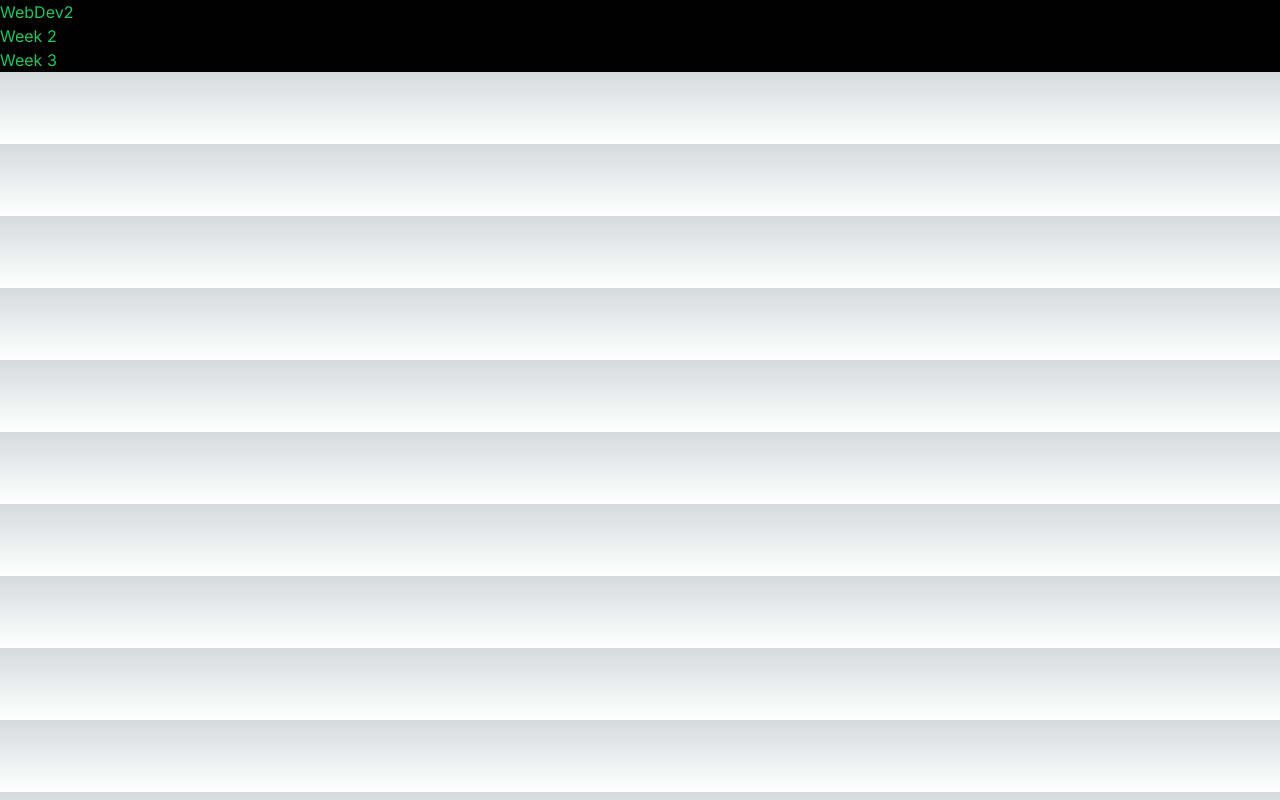
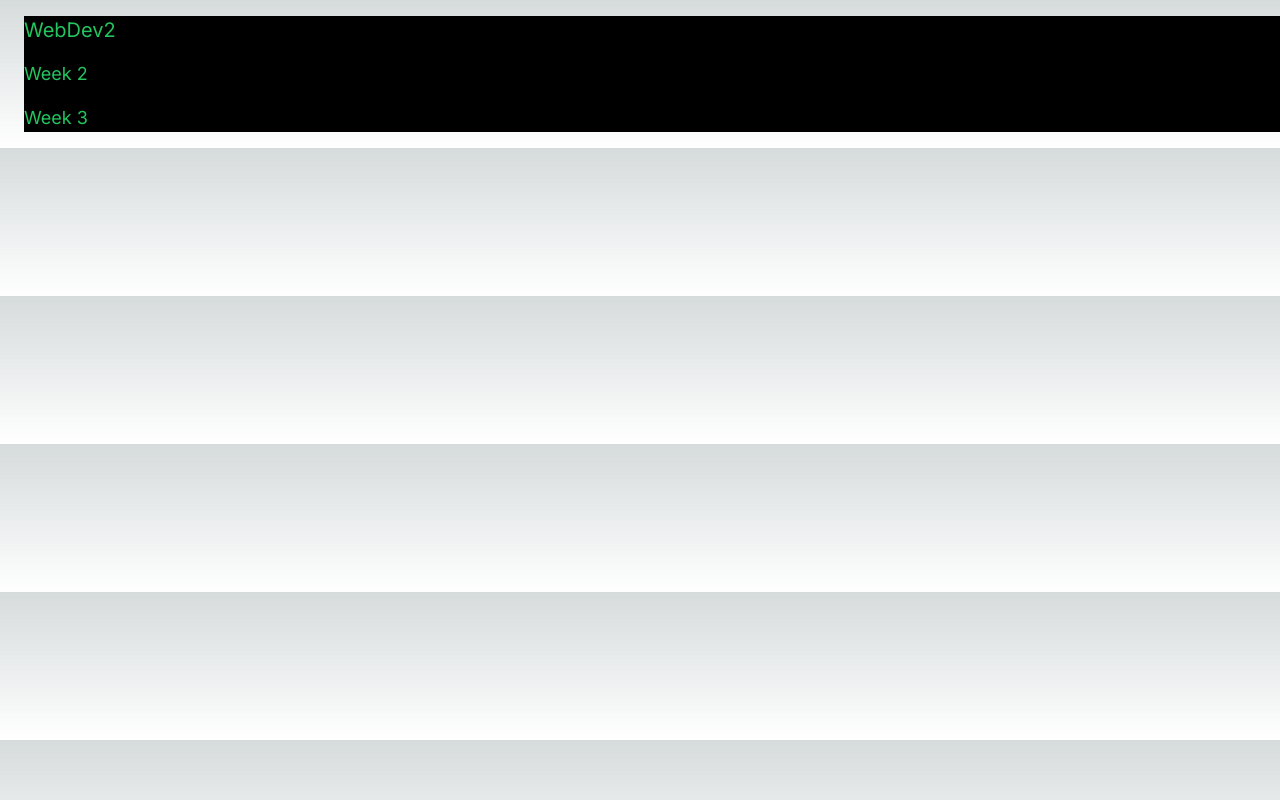
Before and after one commit to WeldSD/cprg306-assignments, a Next.js app: page / in a window 1280 px wide. Built offline with nearby package versions, Linux system fonts and the light colour scheme.

Commit message:
Update page.js
padding

```diff
--- a/app/page.js
+++ b/app/page.js
@@ -2,16 +2,16 @@ import Link from "next/link";
 
 export default function Page() {
   return (
-    <main className="bg-black">
-      <h1 className="text-green-500">WebDev2</h1>
+    <main className="bg-black ml-6" >
+      <h1 className="text-green-500 text-xl mt-4 mb-4">WebDev2</h1>
 
       <ul>
-        <li className="bg-black text-green-500">
+        <li className="bg-black text-lg text-green-500 mb-4">
           <Link href="week-2">Week 2</Link>
         </li>
       </ul>
       <ul>
-        <li className="bg-black text-green-500">
+        <li className="bg-black text-lg text-green-500 mb-4">
           <Link href="week-3">Week 3</Link>
         </li>
       </ul>
```
